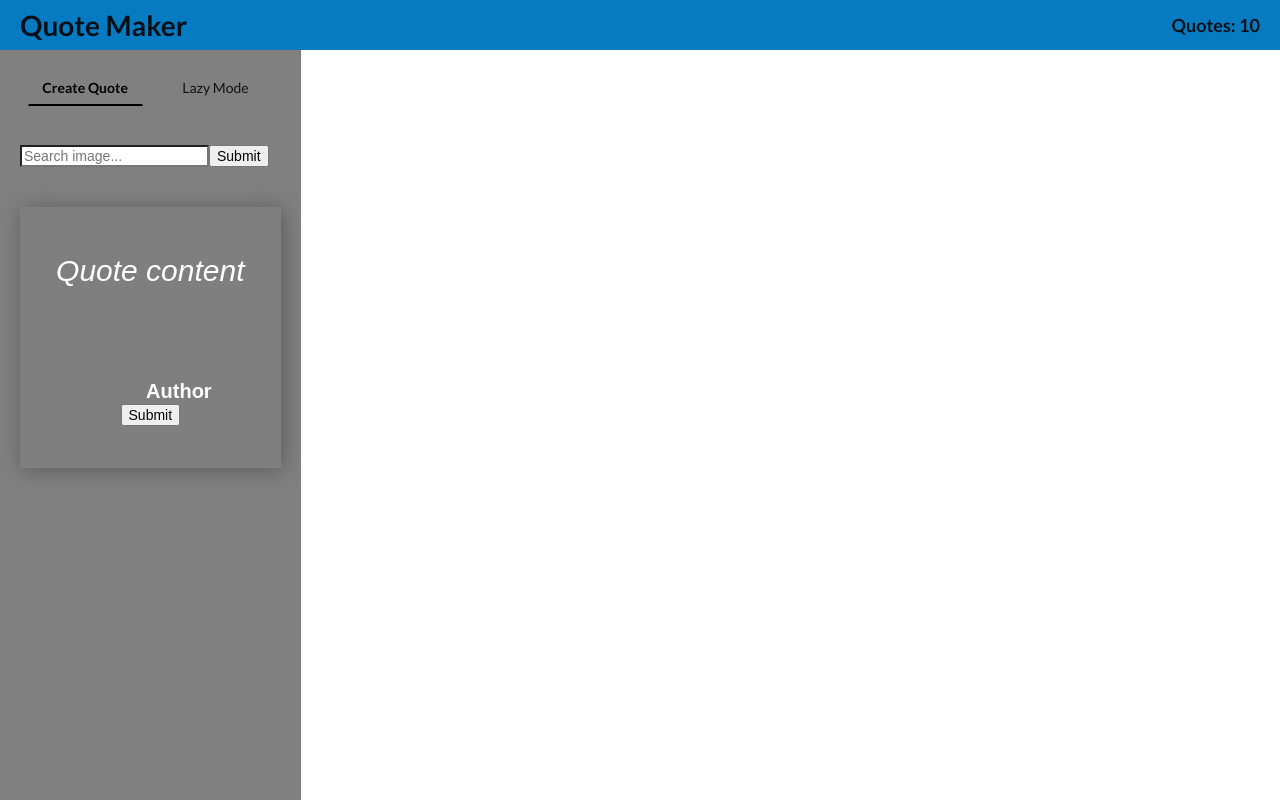
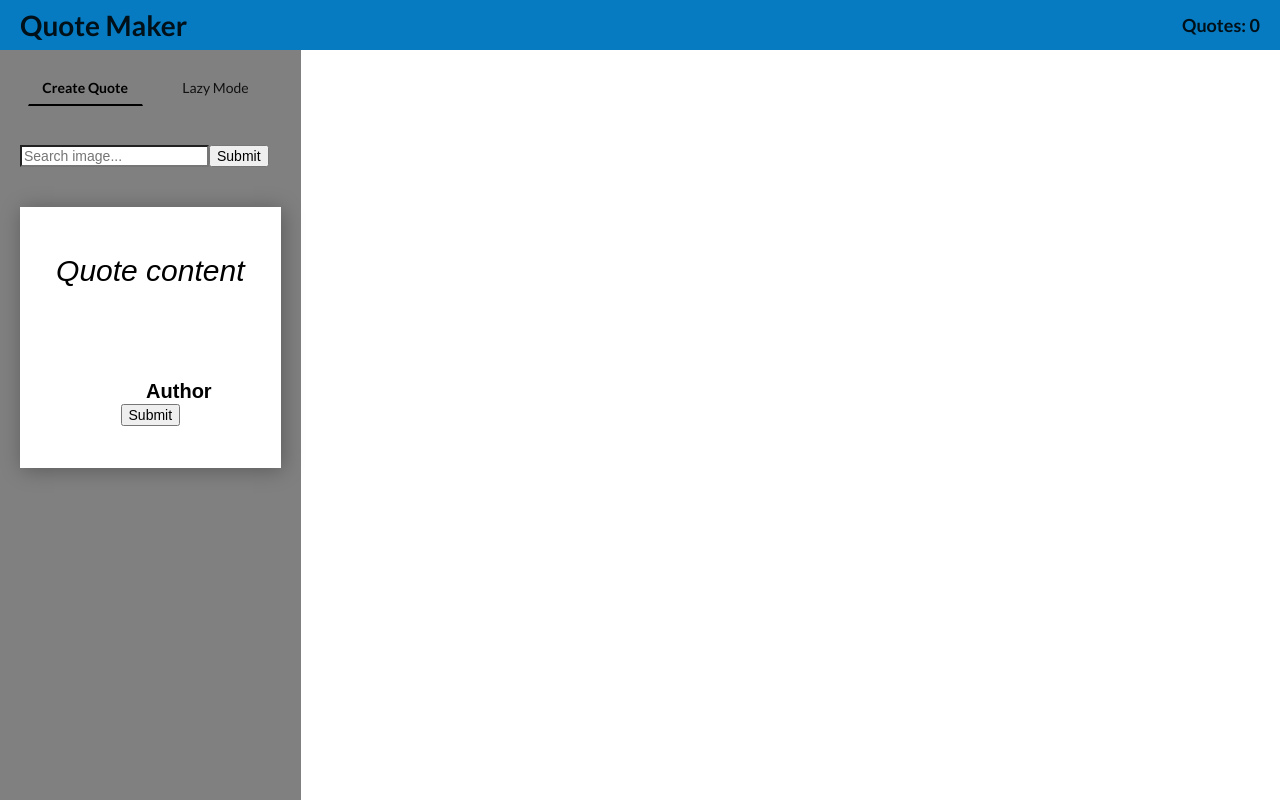
Before and after one commit to Sebachowa/colvin-test, a React (Create React App) app: page / in a window 1280 px wide. Built offline with nearby package versions, Linux system fonts and the light colour scheme.

Commit message:
Improve quote input style

```diff
--- a/src/components/Navbar/index.js
+++ b/src/components/Navbar/index.js
@@ -1,15 +1,20 @@
 import React from 'react';
+import { connect } from 'react-redux';
 import { NavbarContainer, Logo, Counter } from './styled.js'
 
 const Navbar = (props) => {
-  const quotes = 10; // Replace this by props.quotes.length
-
   return (
     <NavbarContainer>
       <Logo>Quote Maker</Logo>
-      <Counter>Quotes: {quotes}</Counter>
+      <Counter>Quotes: {props.quotes.length}</Counter>
     </NavbarContainer>
   )
 }
 
-export default Navbar;
+const mapStateToProps = state => {
+  return {
+    quotes: state.quotes
+  }
+}
+
+export default connect(mapStateToProps)(Navbar);
--- a/src/components/QuoteCard/styled.js
+++ b/src/components/QuoteCard/styled.js
@@ -8,7 +8,7 @@ export const Card = styled.div`
   background-position: center;
   width: 400px;
   height: 400px;
-  position: relative; /* If you want text inside of it */
+  position: relative;
   box-shadow: 2px 2px 20px rgba(0, 0, 0, 0.3);
   :after {
     content: "";
@@ -44,8 +44,8 @@ export const QuoteBody = styled.h1`
 `;
 
 export const QuoteAuthor = styled.h1`
-  width: 80%
-  margin-top: 20px
+  width: 80%;
+  margin-top: 20px;
   font-size: 20px;
   text-align: right;
 `;
--- a/src/components/QuoteInput/index.js
+++ b/src/components/QuoteInput/index.js
@@ -30,12 +30,16 @@ class QuoteInput extends React.Component {
               onChange={(e) => this.setState({ content: e.target.value })}
               value={this.state.content}
               type="text"
-              placeholder="Quote content" />
+              placeholder="Quote content"
+              image={this.props.image}
+            />
             <Input
               onChange={(e) => this.setState({ author: e.target.value})}
               value={this.state.author}
               type="text"
-              placeholder="Author" />
+              placeholder="Author"
+              image={this.props.image}
+            />
             <input type="submit"/>
           </Form>
           <p>{this.state.errorMessage}</p>
--- a/src/components/QuoteInput/styled.js
+++ b/src/components/QuoteInput/styled.js
@@ -8,14 +8,14 @@ export const QuoteContainer = styled.div`
   background-repeat: no-repeat;
   background-position: center;
   width: 100%;
-  padding-top: 100%; /* 1:1 Aspect Ratio */
-  position: relative; /* If you want text inside of it */
+  padding-top: 100%;
+  position: relative;
   box-shadow: 2px 2px 20px rgba(0, 0, 0, 0.3);
   :after {
     content: "";
     position: absolute;
     top: 0; bottom: 0; left: 0; right: 0;
-    background: rgba(0,0,0,0.5);
+    background: ${props => props.image ? 'rgba(0,0,0,0.5)' : 'none'};
     pointer-events: none;
     z-index: 2;
   }
@@ -46,17 +46,17 @@ export const Input = styled.input`
     font-size: 20px;
     text-align: center;
     z-index: 3;
-    width: 80%
+    width: 80%;
     font-size: 20px;
     font-weight: bold;
     text-align: right;
-    color: white;
+    color: ${props => props.image ? 'white' : 'black'};
     ::placeholder {
-      width: 80%
+      width: 80%;
       font-size: 20px;
       font-weight: bold;
       text-align: right;
-      color: white;
+      color: ${props => props.image ? 'white' : 'black'};
     }
 `;
 
@@ -78,13 +78,12 @@ export const Textarea = styled.textarea`
     font-size: 30px;
     font-style: italic;
     text-align: center;
-    color: white;
-    width: 80%
+    color: ${props => props.image ? 'white' : 'black'};
+    width: 80%;
     ::placeholder {
-      color: white;
+      color: ${props => props.image ? 'white' : 'black'};
       font-size: 30px;
       font-style: italic;
       text-align: center;
-      color: white;
     }
 `;
--- a/src/components/QuoteList/index.js
+++ b/src/components/QuoteList/index.js
@@ -22,7 +22,6 @@ const mapStateToProps = state => {
   return {
     quotes: state.quotes
   }
-
 }
 
 export default connect(mapStateToProps)(QuoteList)
```
